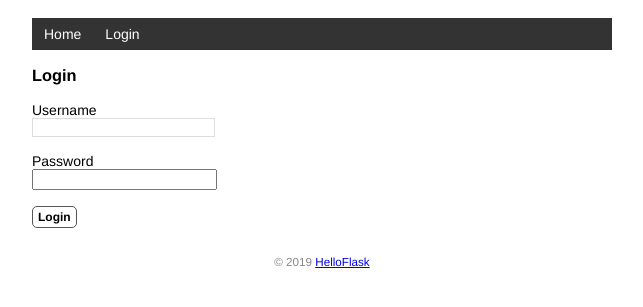
After one commit to Rico-Go/watchlist, a Flask app: page /user/login in a window 1280 px wide. The commit adds this page. Shown: the part 41-348 px from the top of the page, without its empty margins (318-961 px from the left). Run offline with Flask 2, Linux system fonts and the light colour scheme.

Commit message:
Add user login and setting

```diff
--- a/app.py
+++ b/app.py
@@ -1,5 +1,7 @@
 from flask import Flask, render_template, redirect, flash, request, url_for
 from flask_sqlalchemy import SQLAlchemy
+from werkzeug import generate_password_hash, check_password_hash
+from flask_login import LoginManager, UserMixin, login_user, logout_user, login_required, current_user
 import os
 import sys
 import click
@@ -19,9 +21,16 @@ app.config['SQLALCHEMY_TRACK_MODIFICATIONS'] = False
 db = SQLAlchemy(app)
 # 设置签名所需的密钥
 app.config['SECRET_KEY'] = 'dev'
+# 实例化扩展类
+login_manager = LoginManager(app)
+login_manager.login_view = 'login'
+
 
 @app.route('/')
 def user_page():
+    if request.method == 'POST':
+        if not current_user.is_authenticated:  # 如果当前用户未认证
+            return redirect(url_for('user_page'))  # 重定向到主页
     movies = Movies.query.all()
     return render_template('index.html', movies=movies)
 
@@ -72,6 +81,7 @@ def alter_page(movie_id):
 
 
 @app.route('/movies/edit/delete/<int:movie_id>', methods=['POST', 'GET'])
+@login_required  # 登录保护
 def delete(movie_id):
     """
     删除信息
@@ -81,6 +91,48 @@ def delete(movie_id):
     db.session.commit()
     flash('Item delete')
     return redirect(url_for('edit_page'))
+
+
+@app.route('/user/login', methods=['POST', 'GET'])
+def login_page():
+    if request.method == 'POST':
+        username = request.form['username']
+        password = request.form['password']
+        if not username or not password:
+            flash('Invalid input.')
+            return redirect(url_for('login_page'))
+        user = User.query.first()
+        # 进行验证
+        if username == user.username and user.validate_password(password):
+            login_user(user)
+            flash('Login success')
+            return redirect(url_for('user_page'))
+        flash('Invalid username or password.')  # 如果验证失败，显示错误消息
+        return redirect(url_for('login_page'))  # 重定向回登录页面
+    return render_template('login.html')
+
+
+@app.route('/user/logout')
+@login_required
+def logout():
+    logout_user()
+    flash('Goodbye')
+    return redirect(url_for('user_page'))
+
+
+@app.route('/user/settings', methods=['POST', 'GET'])
+@login_required
+def settings():
+    if request.method == 'POST':
+        name = request.form['name']
+        if not name or len(name) > 20:
+            flash('Invalid name')
+            redirect(url_for('settings'))
+        current_user.name = name
+        db.session.commit()
+        flash('Setting update')
+        return redirect(url_for('user_page'))
+    return render_template('settings.html')
 
 
 @app.errorhandler(404)  # 传入要处理的错误代码
@@ -95,14 +147,27 @@ def inject_user():
     return dict(user=user)
 
 
+@login_manager.user_loader
+def load_user(user_id):
+    user = User.query.get(int(user_id))
+    return user
 
-class User(db.Model):
-    uid = db.Column(db.Integer, primary_key=True)
+
+class User(db.Model, UserMixin):
+    id = db.Column(db.Integer, primary_key=True)
     name = db.Column(db.String(20))
+    username = db.Column(db.String(20))  # 用户名
+    password_hash = db.Column(db.String(128))  # 密码散列值
+
+    def set_password(self, password):
+        self.password_hash = generate_password_hash(password)
+
+    def validate_password(self, password):
+        return check_password_hash(self.password_hash, password)
 
 
 class Movies(db.Model):
-    mid = db.Column(db.Integer, primary_key=True)
+    id = db.Column(db.Integer, primary_key=True)
     title = db.Column(db.String(60))
     chinese = db.Column(db.String(60))
     image_url = db.Column(db.String(200))
@@ -124,7 +189,7 @@ def forge():
     movies = [
         {'title': 'Game of Thrones', 'chinese': '权力的游戏',
          'image_url': 'http://5b0988e595225.cdn.sohucs.com/images/20190520/8bc1c0894ae842ab8d03710ee4163819.jpeg'},
-        {'title': 'West world', 'chinese': '西部世界',
+        {'title': 'Westworld', 'chinese': '西部世界',
          'image_url': 'https://imgcdn.91pic.org/img/poster/4b024f6db415f3a3.jpg'},
         {'title': 'Vikings', 'chinese': '维京传奇',
          'image_url': 'https://encrypted-tbn0.gstatic.com/images?q=tbn:ANd9GcThRSDGWtb3q-rPqEbok0SzEBOHWD7rsLPlTKOvWZNUaRIu5p56&s'},
@@ -138,5 +203,25 @@ def forge():
     click.echo('Done.')
 
 
+@app.cli.command()
+@click.option('--username', prompt=True, help='The username used to login.')
+@click.option('--password', prompt=True, hide_input=True, confirmation_prompt=True, help='The password used to login.')
+def admin(username, password):
+    """Create user"""
+    db.create_all()
+    user = User.query.first()
+    if user is not None:
+        click.echo('Updating user...')
+        user.username = username
+        user.set_password(password)
+    else:
+        click.echo('Creating user...')
+        user = User(username=username, name='Admin')
+        user.set_password(password)
+        db.session.add(user)
+    db.session.commit()
+    click.echo('Done.')
+
+
 if __name__ == '__main__':
     app.run(Debug=True)
--- a/templates/base.html
+++ b/templates/base.html
@@ -21,8 +21,13 @@
     <nav>
         <ul>
             <li><a href="{{ url_for('user_page') }}">Home</a></li>
+            {% if current_user.is_authenticated %}
             <li><a href="{{ url_for('edit_page') }}">Edit</a></li>
-            <li><a>Login</a></li>
+            <li><a href="{{ url_for('settings') }}">Settings</a></li>
+            <li><a style="float: right" href="{{ url_for('logout') }}">Logout</a></li>
+            {% else %}
+            <li><a href="{{ url_for('login_page') }}">Login</a></li>
+            {% endif %}
         </ul>
     </nav>
     {% block content %}{% endblock %}
--- a/templates/edit.html
+++ b/templates/edit.html
@@ -11,8 +11,8 @@
         {% for movie in movies %}
         <li style="font-weight: bolder">{{ movie.title }} - {{ movie.chinese }}
             <span class="float-right">
-                <a class="btn" href="{{ url_for('alter_page', movie_id=movie.mid) }}">Edit</a>
-                <form class="inline-form" method="post" action="{{ url_for('delete', movie_id=movie.mid) }}">
+                <a class="btn" href="{{ url_for('alter_page', movie_id=movie.id) }}">Edit</a>
+                <form class="inline-form" method="post" action="{{ url_for('delete', movie_id=movie.id) }}">
                     <input class="btn" type="submit" name="delete" value="Delete" onclick="return confirm('Are you sure?')">
                 </form>
             </span>
--- /dev/null
+++ b/templates/login.html
@@ -0,0 +1,11 @@
+{% extends 'base.html' %}
+{% block content %}
+<h3>Login</h3>
+<form method="post">
+    Username<br>
+    <input type="text" name="username" required><br><br>
+    Password<br>
+    <input type="password" name="password" required><br><br>
+    <input class="btn" type="submit" name="submit" value="Login">
+</form>
+{% endblock %}
```
Also changed, not shown: templates/settings.html (added, +8 -0 lines).
